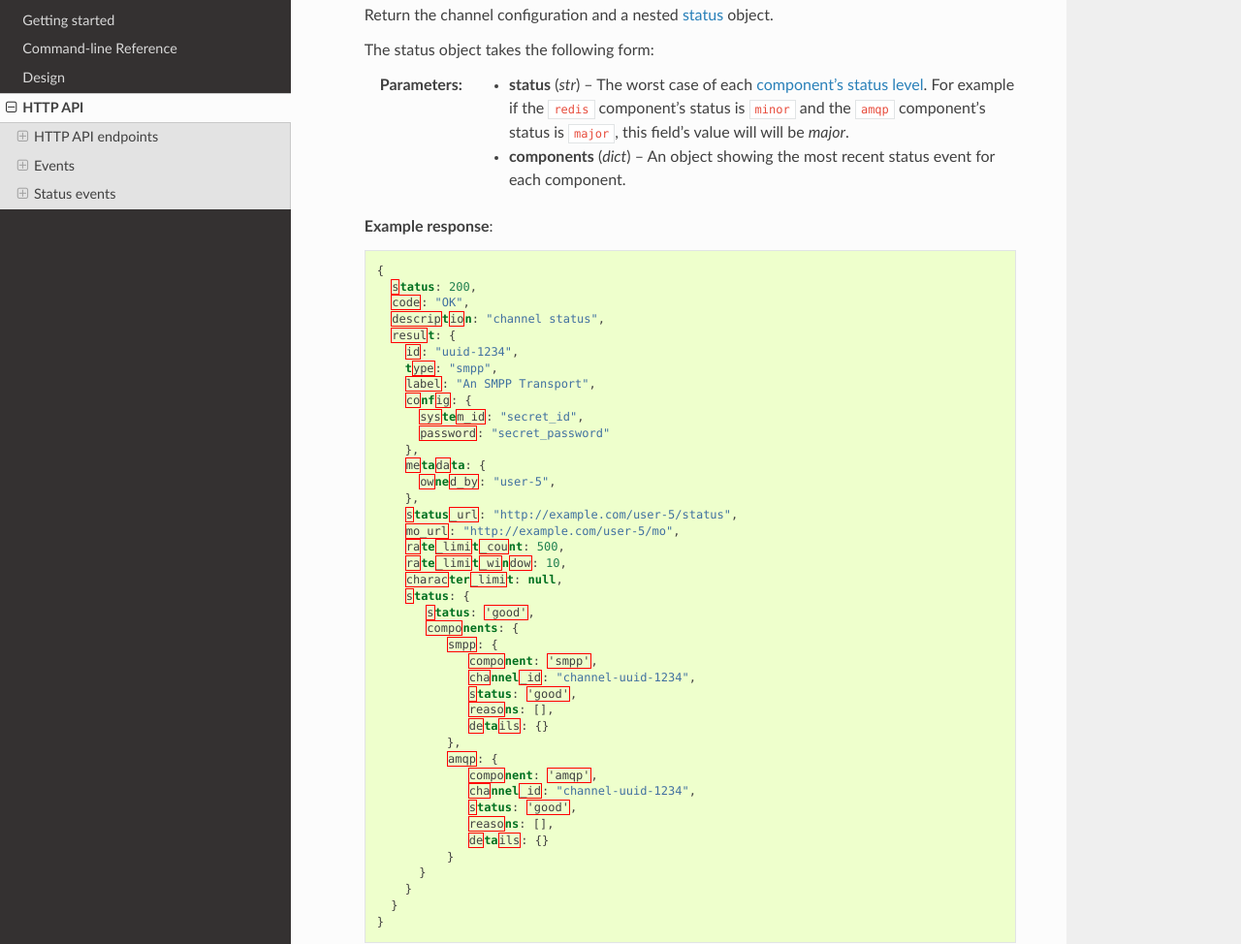
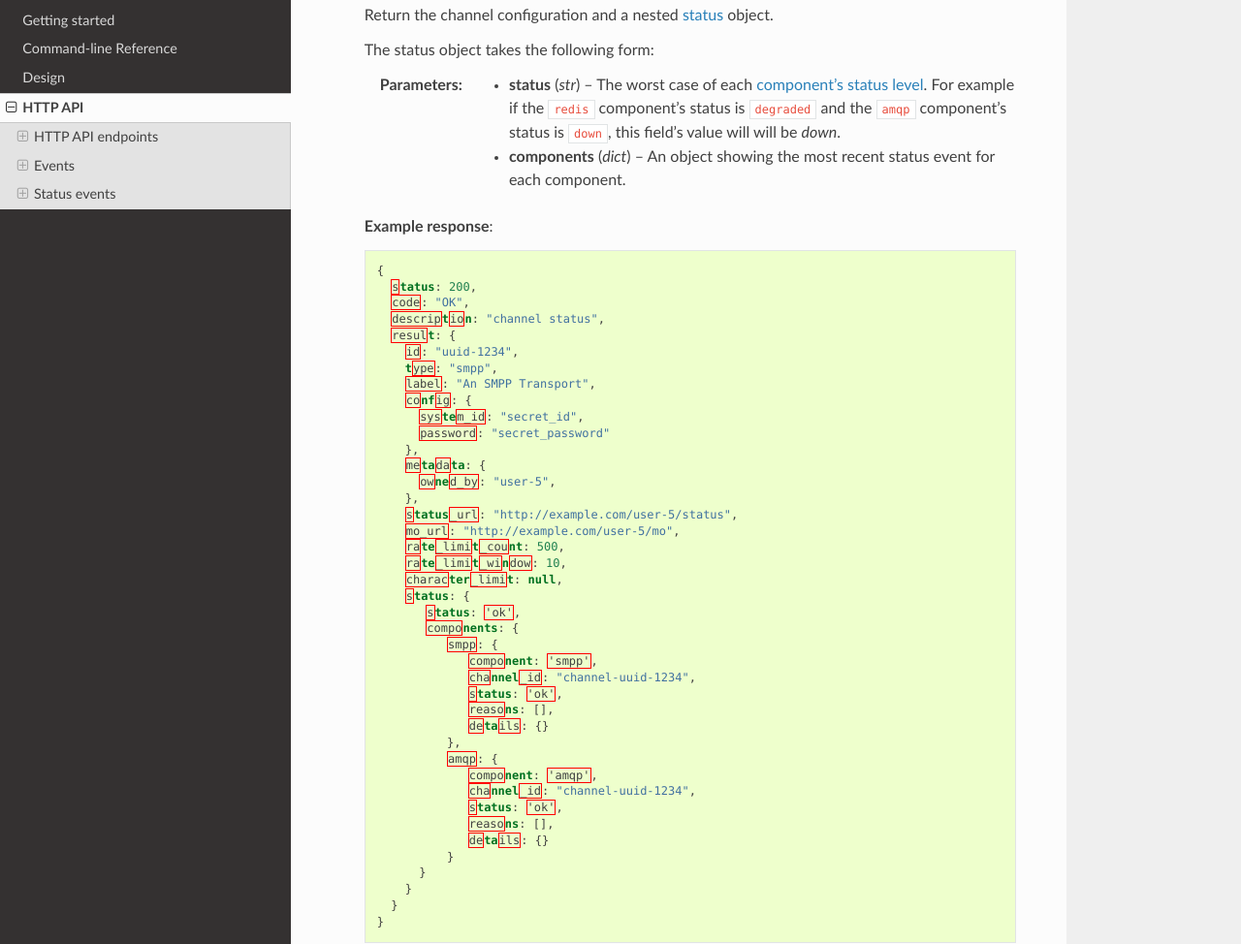
Before and after one commit to praekeltfoundation/junebug, a Sphinx documentation site: the page built from docs/http_api.rst, in a window 1280 px wide and 1400 px high, scrolled down 1026 px. Shown: the part 154-1128 px from the top of the window at 97% size. Built offline with Sphinx 7.4.7 and the Read the Docs theme 2.0.0, drawn with Linux system fonts in a browser that asks for light colours; pages that are not in the unit, such as notebooks, are missing from menus; some of the changed text lies outside the part shown.

Commit message:
Rename state event level names

```diff
--- a/docs/http_api.rst
+++ b/docs/http_api.rst
@@ -70,8 +70,8 @@ Channels
    :param str status:
       The worst case of each :ref:`component's <status-components>`
       :ref:`status level <status-levels>`. For example if the ``redis``
-      component's status is ``minor`` and the ``amqp`` component's status is
-      ``major``, this field's value will will be `major`.
+      component's status is ``degraded`` and the ``amqp`` component's status is
+      ``down``, this field's value will will be `down`.
 
    :param dict components:
       An object showing the most recent status event for each component.
@@ -101,19 +101,19 @@ Channels
           rate_limit_window: 10,
           character_limit: null,
           status: {
-             status: 'good',
+             status: 'ok',
              components: {
                 smpp: {
                    component: 'smpp',
                    channel_id: "channel-uuid-1234",
-                   status: 'good',
+                   status: 'ok',
                    reasons: [],
                    details: {}
                 },
                 amqp: {
                    component: 'amqp',
                    channel_id: "channel-uuid-1234",
-                   status: 'good',
+                   status: 'ok',
                    reasons: [],
                    details: {}
                 }
@@ -308,7 +308,7 @@ Status events ``POST``\ed to the ``status_url`` specified in :http:post:`/channe
 .. sourcecode:: json
 
    {
-      status: "major",
+      status: "down",
       component: "smpp",
       channel_id: "channel-uuid-5678",
       type: "connection_lost",
@@ -335,9 +335,9 @@ Status levels
 
 A status event can be categorised under one of the following levels:
 
-  - ``good``: The component is operational.
-  - ``minor``: The component is operational, but there is an issue which may
+  - ``ok``: The component is operational.
+  - ``degraded``: The component is operational, but there is an issue which may
     affect the operation of the component. For example, the component may be
     throttled.
-  - ``major``: The component is not operational as a result of the issue
+  - ``down``: The component is not operational as a result of the issue
     described by the event.
```
